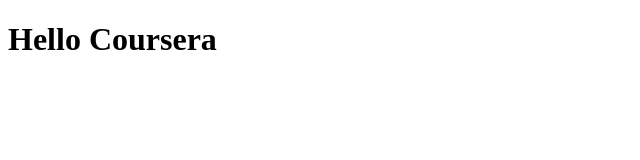
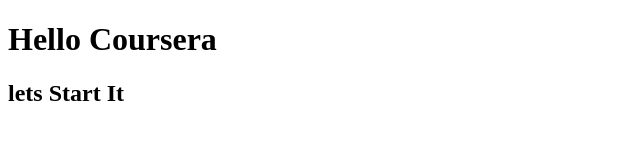
Before and after one commit to mehakdubey/coursera-test, a plain HTML site: page site/index.html in a window 1280 px wide. Shown: the whole page, without its empty margins (0-640 px from the left). Drawn offline with Linux system fonts and the light colour scheme.

Commit message:
small change

```diff
--- a/site/index.html
+++ b/site/index.html
@@ -7,5 +7,6 @@
 </head>
 <body>
 <h1>Hello Coursera</h1>
+<H2> lets Start It</H2>
 </body>
 </html>
```
